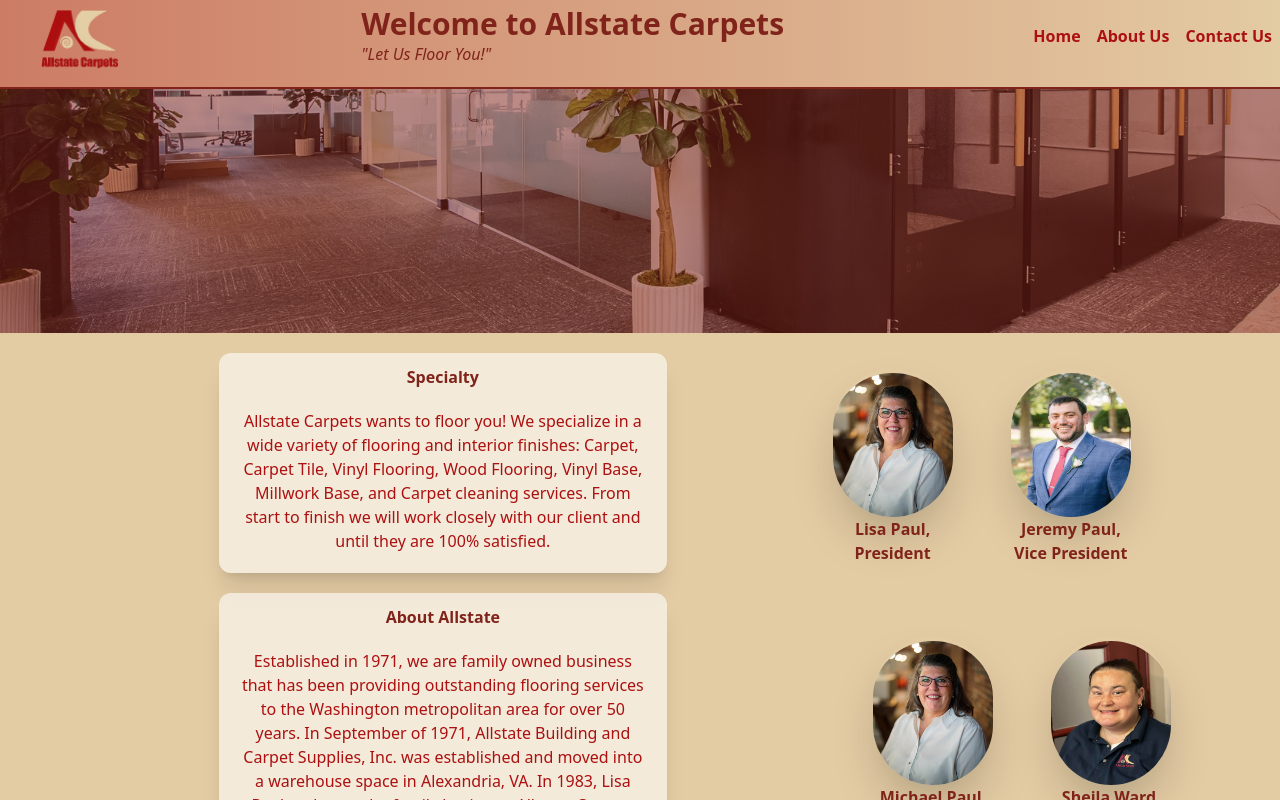
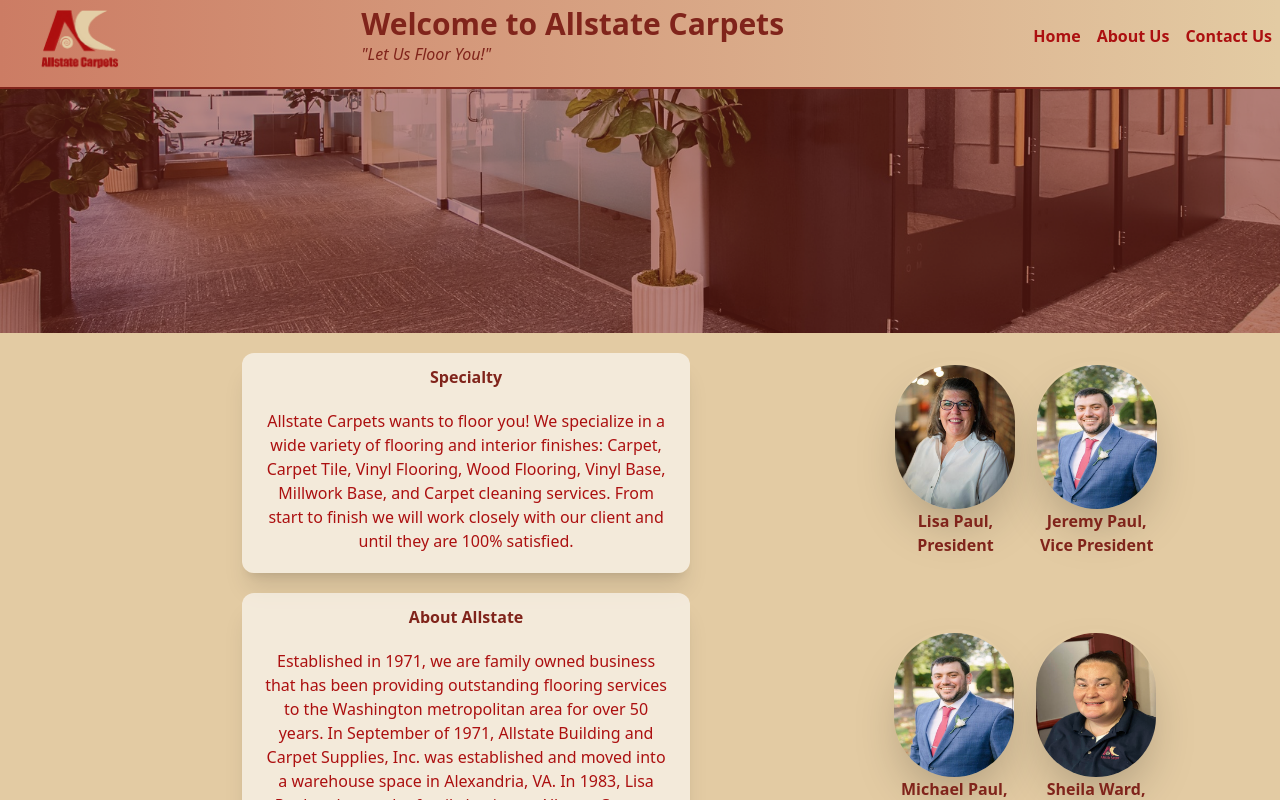
Before and after one commit to sramalho94/AllstateCarpets, a Next.js app in the folder allstate-carpets-next/: page /about in a window 1280 px wide. Built offline with nearby package versions, Linux system fonts and the light colour scheme.

Commit message:
correcting configuration of staff photos and titles

```diff
--- a/allstate-carpets-next/app/about/page.jsx
+++ b/allstate-carpets-next/app/about/page.jsx
@@ -50,7 +50,7 @@
             id="staff-photo-container"
             className="flex justify-center flex-row align-middle my-auto flex-1"
           >
-            <div className="flex flex-col mt-2 p-2 my-auto">
+            <div className="flex flex-col mt-2 mx-auto mr-5">
               <div className="mx-auto">
                 <Image
                   className="rounded-full shadow-2xl pt-1"
@@ -60,7 +60,7 @@
                   height={120}
                 />
               </div>
-              <div className='flex flex-col'>
+              <div className="flex flex-col">
                 <p className="text-center font-bold text-[#80241b]">
                   Lisa Paul,
                 </p>
@@ -69,7 +69,7 @@
                 </p>
               </div>
             </div>
-            <div className="flex flex-col mt-2 p-2 mx-auto">
+            <div className="flex flex-col mt-2  mx-auto">
               <div className="mx-auto">
                 <Image
                   className="rounded-full shadow-2xl pt-1"
@@ -79,7 +79,7 @@
                   height={120}
                 />
               </div>
-              <div className='flex flex-col'>
+              <div className="flex flex-col">
                 <p className="text-center font-bold text-[#80241b]">
                   Jeremy Paul,
                 </p>
@@ -91,28 +91,31 @@
           </div>
           <div
             id="staff-photo-container"
-            className="flex justify-center flex-row align-middle my-auto flex-1"
+            className="flex justify-center flex-row align-middle my-auto flex-1 "
           >
-            <div className="flex flex-col mt-2 p-2 my-auto">
+            <div className="flex flex-col mt-2 mx-auto mr-5">
               <div className="mx-auto">
                 <Image
-                  className="rounded-full  shadow-2xl pt-1"
-                  src="/LisaPaul.jpeg"
+                  className="rounded-full shadow-2xl pt-1"
+                  src="/resizedjeremy.jpg"
                   alt="picture1"
                   width={120}
                   height={120}
                 />
               </div>
-              <div className='flex flex-col'>
+              <div className="flex flex-col">
                 <p className="text-center font-bold text-[#80241b]">
                   Michael Paul,
                 </p>
                 <p className="text-center font-bold text-[#80241b]">
-              Lead Flooring Consultant
+                  Lead Flooring
+                </p>
+                <p className="text-center font-bold text-[#80241b]">
+                  Consultant
                 </p>
               </div>
             </div>
-            <div className="flex flex-col mt-2 p-2 mx-auto">
+            <div className="flex flex-col mt-2  mx-auto">
               <div className="mx-auto">
                 <Image
                   className="rounded-full shadow-2xl pt-1"
@@ -122,7 +125,7 @@
                   height={120}
                 />
               </div>
-              <div className='flex flex-col'>
+              <div className="flex flex-col">
                 <p className="text-center font-bold text-[#80241b]">
                   Sheila Ward,
                 </p>
```
Lines whose indentation alone changed are shown as unchanged.
